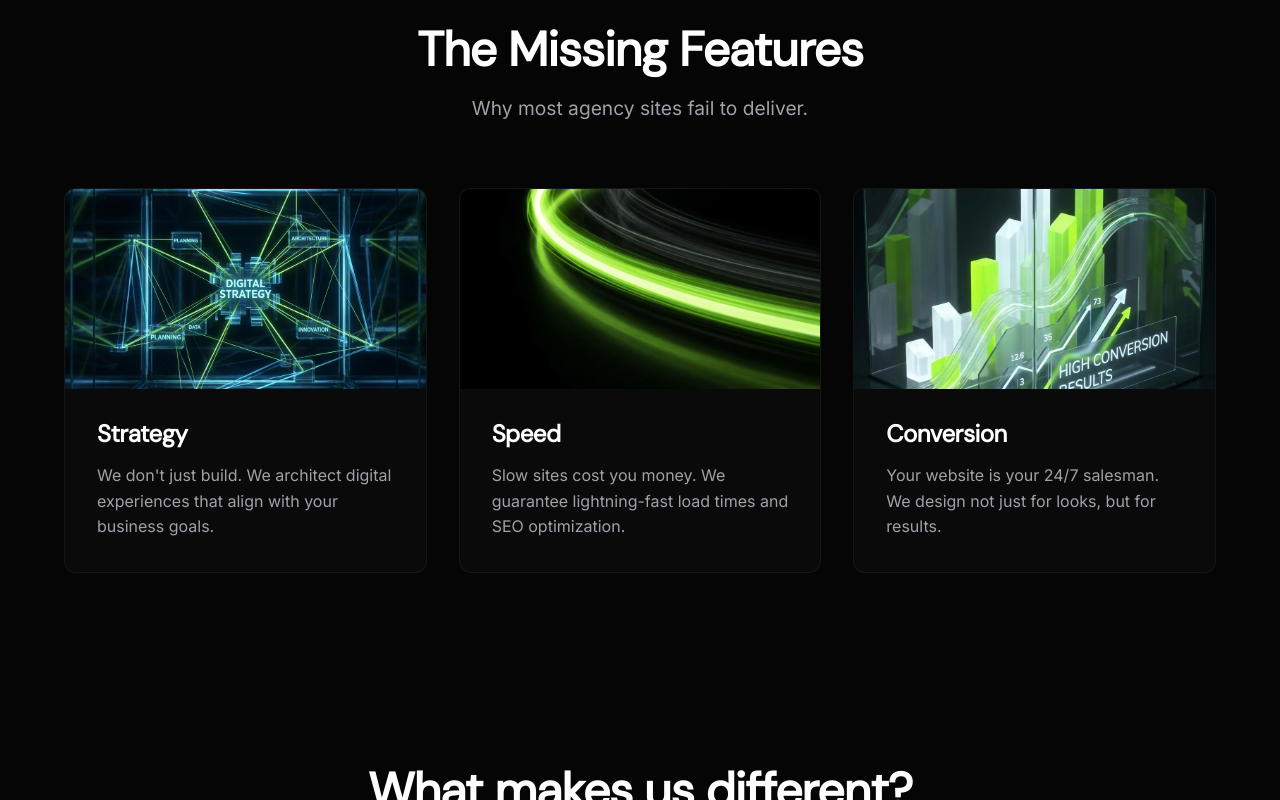
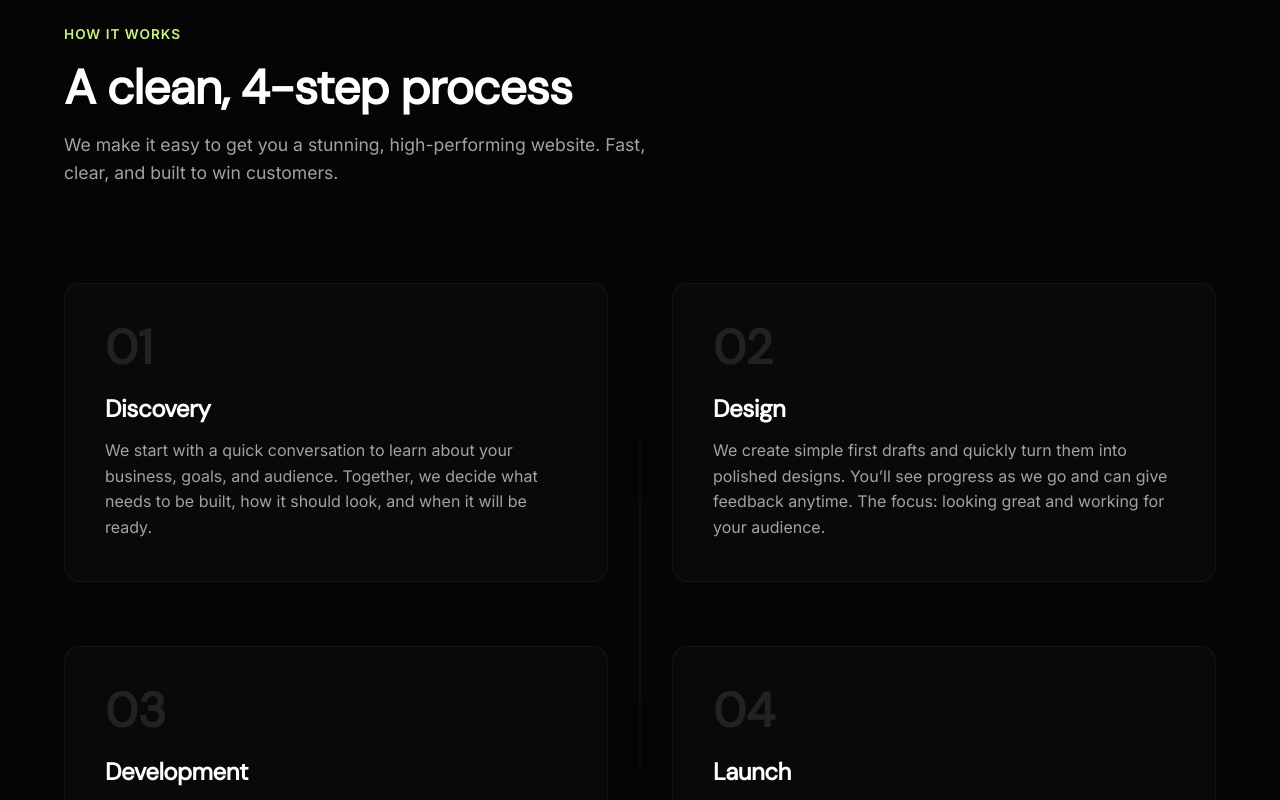
Before and after one commit to AJ0070/AIGENCY, a React (Vite) app: page / in a window 1280 px wide. Shown: the part 1300-2100 px from the top of the page. Built offline with nearby package versions, Linux system fonts and the light colour scheme.

Commit message:
how it works section

```diff
--- a/src/App.jsx
+++ b/src/App.jsx
@@ -9,6 +9,7 @@ import Footer from './components/Footer';
 import Reviews from './components/Reviews';
 import FAQ from './components/FAQ';
 import Comparison from './components/Comparison';
+import Process from './components/Process';
 
 function App() {
   return (
@@ -16,6 +17,7 @@ function App() {
       <Navbar />
       <Hero />
       <ValueProp />
+      <Process />
       <Features />
       <Comparison />
       <Reviews />
--- /dev/null
+++ b/src/components/Process.jsx
@@ -0,0 +1,161 @@
+import React from 'react';
+
+const Process = () => {
+    const steps = [
+        {
+            number: "01",
+            title: "Discovery",
+            desc: "We start with a quick conversation to learn about your business, goals, and audience. Together, we decide what needs to be built, how it should look, and when it will be ready."
+        },
+        {
+            number: "02",
+            title: "Design",
+            desc: "We create simple first drafts and quickly turn them into polished designs. You’ll see progress as we go and can give feedback anytime. The focus: looking great and working for your audience."
+        },
+        {
+            number: "03",
+            title: "Development",
+            desc: "We turn the approved design into a fast, mobile-friendly website that’s easy to use. Everything comes with built-in SEO, analytics, and performance optimization."
+        },
+        {
+            number: "04",
+            title: "Launch",
+            desc: "We set up hosting, connect your domain, and make the site live. After launch, we track performance and make any fine-tuning needed so you get the best results."
+        }
+    ];
+
+    return (
+        <section className="process section-padding" id="process">
+            <div className="container">
+                <div className="process-header">
+                    <div className="header-content">
+                        <span className="subtitle-sm">How it works</span>
+                        <h2 className="section-title">A clean, 4-step process</h2>
+                        <p className="section-desc">
+                            We make it easy to get you a stunning, high-performing website. Fast, clear, and built to win customers.
+                        </p>
+
+                    </div>
+                </div>
+
+                <div className="process-steps">
+                    {steps.map((step, index) => (
+                        <div className="step-card" key={index}>
+                            <div className="step-number">{step.number}</div>
+                            <div className="step-content">
+                                <h3>{step.title}</h3>
+                                <p>{step.desc}</p>
+                            </div>
+                        </div>
+                    ))}
+                </div>
+            </div>
+
+            <style>{`
+        .process-header {
+          display: flex;
+          justify-content: space-between;
+          align-items: flex-end;
+          margin-bottom: 5rem;
+          flex-wrap: wrap;
+          gap: 2rem;
+        }
+
+        .header-content {
+          max-width: 600px;
+        }
+
+        .subtitle-sm {
+          color: var(--accent-color);
+          text-transform: uppercase;
+          font-size: 0.85rem;
+          font-weight: 600;
+          letter-spacing: 1px;
+          display: block;
+          margin-bottom: 1rem;
+        }
+
+        .mt-4 { margin-top: 2rem; }
+
+        .section-desc {
+          color: var(--text-secondary);
+          font-size: 1.1rem;
+          margin-bottom: 1rem;
+        }
+
+        .process-steps {
+          display: grid;
+          grid-template-columns: repeat(2, 1fr);
+          gap: 4rem;
+          position: relative;
+        }
+
+        /* Connecting line for visual flow */
+        .process-steps::before {
+          content: '';
+          position: absolute;
+          top: 50%;
+          left: 50%;
+          transform: translate(-50%, -50%);
+          width: 1px;
+          height: 80%;
+          background: linear-gradient(to bottom, transparent, rgba(255,255,255,0.1), transparent);
+        }
+
+        .step-card {
+          background: rgba(255, 255, 255, 0.02);
+          border: 1px solid rgba(255, 255, 255, 0.05);
+          border-radius: 16px;
+          padding: 2.5rem;
+          transition: all 0.3s ease;
+          position: relative;
+          overflow: hidden;
+        }
+
+        .step-card:hover {
+          background: rgba(255, 255, 255, 0.05);
+          border-color: rgba(255, 255, 255, 0.1);
+          transform: translateY(-5px);
+        }
+
+        .step-number {
+          font-size: 3rem;
+          font-weight: 700;
+          color: rgba(255, 255, 255, 0.1);
+          font-family: var(--font-secondary);
+          margin-bottom: 1.5rem;
+          line-height: 1;
+        }
+
+        .step-card:hover .step-number {
+          color: var(--accent-color);
+          opacity: 0.5;
+        }
+
+        .step-content h3 {
+          font-size: 1.5rem;
+          margin-bottom: 1rem;
+          color: #fff;
+        }
+
+        .step-content p {
+          color: var(--text-secondary);
+          line-height: 1.6;
+        }
+
+        @media (max-width: 968px) {
+          .process-steps {
+            grid-template-columns: 1fr;
+            gap: 2rem;
+          }
+
+          .process-steps::before {
+            display: none;
+          }
+        }
+      `}</style>
+        </section>
+    );
+};
+
+export default Process;
```
